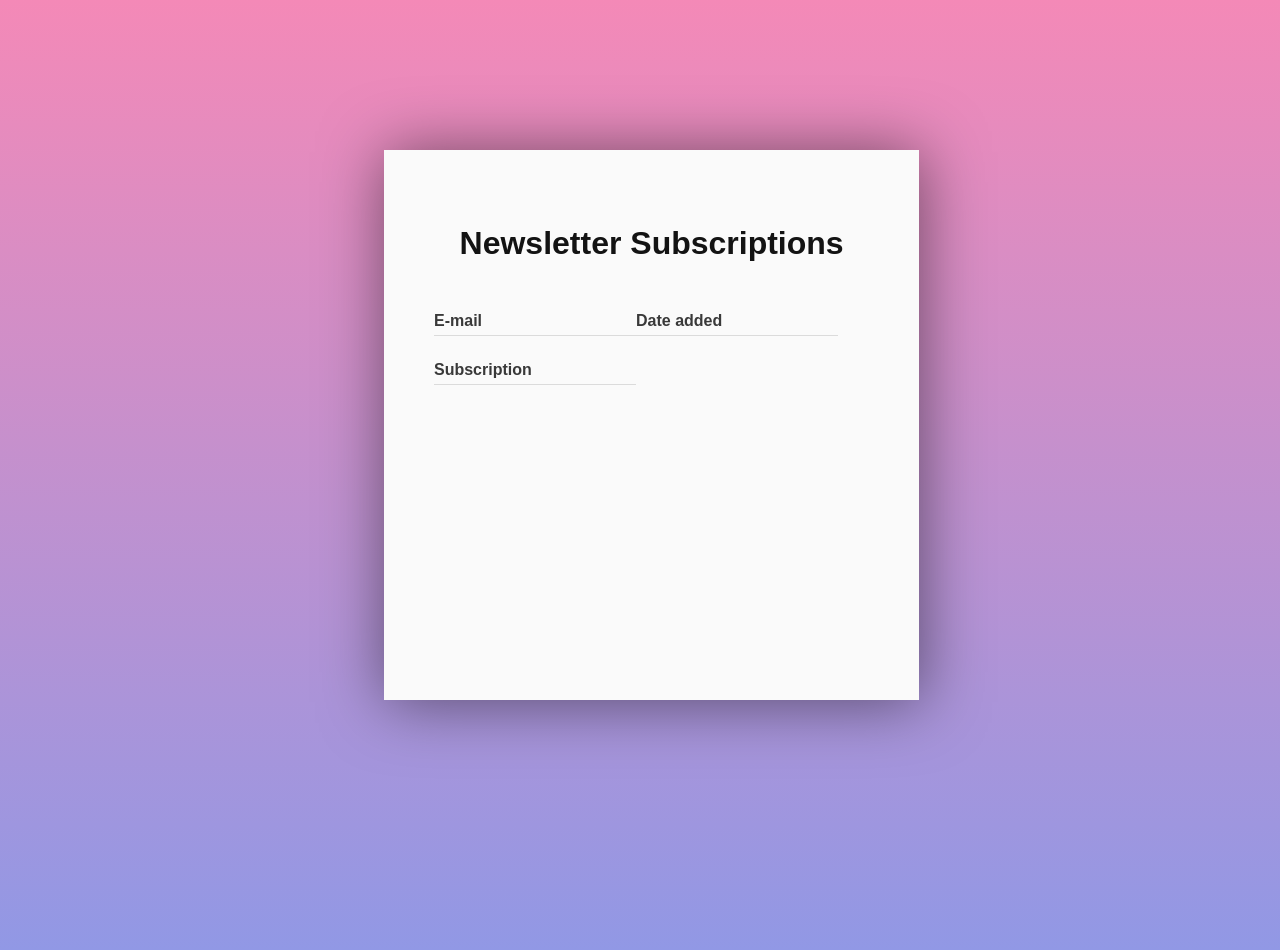
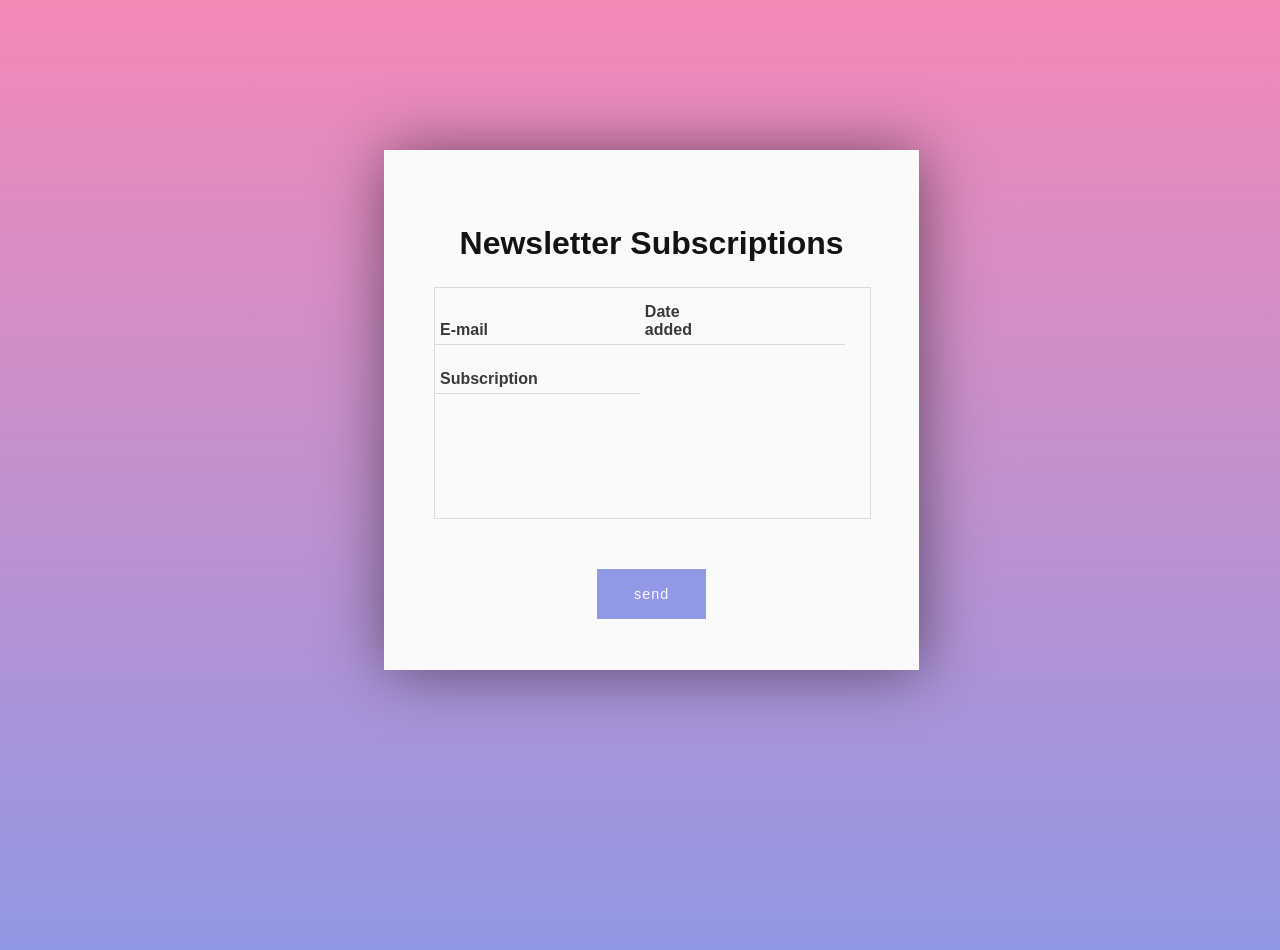
Before and after one commit to C0deBebop/newsletter, a PHP site: page /dashboard/subscriptions.php in a window 1280 px wide. Run offline with PHP 8.4, Linux system fonts and the light colour scheme; data that the repository does not hold is empty.

Commit message:
Send newsletter button CSS and html for subscription page

```diff
--- /dev/null
+++ b/composer.json
@@ -0,0 +1,5 @@
+{
+    "require": {
+        "mailgun/mailgun-php": "~1.7.1"
+    }
+}
--- a/dashboard/css/main.css
+++ b/dashboard/css/main.css
@@ -64,21 +64,30 @@ cursor: pointer;
 
 #newsletter-subscription {
 width: 85%;
-height: 450px;
+height: 420px;
 margin: 150px auto 0 auto;
 padding: 50px;
 background: #fafafa;
 filter: drop-shadow(2px 2px 2pc rgba(0,0,0,0.5));
+}
 
+#newsletter-subscription div {
+width: 100%;
+height: 230px;
+overflow-y: scroll;
+border: 1px solid rgba(212, 212, 212, 0.8);
+margin-top: 25px;
 }
+
 
 #newsletter-subscription ul:first-of-type {
 width: 100%;
-margin: 50px auto 0 auto;
+margin: 5px auto 0 auto;
+padding: 10px 0;
 }
 
 #newsletter-subscription ul:first-of-type li {
-width: 20%;
+width: 19.5%;
 font: normal 900 1em Avenir, sans-serif;
 }
 
@@ -86,17 +95,17 @@ font: normal 900 1em Avenir, sans-serif;
 #newsletter-subscription ul {
 width: 100%;
 margin: 0 auto;
-
 overflow-y: scroll;
 }
 
 #newsletter-subscription ul li {
-width: 20%;
+width: 19.5%;
 display: inline-block;
 list-style-type: none;
 font: normal 500 1em Avenir, sans-serif;
 color: #393939;
 margin-bottom: 25px;
+padding-left: 5px;
 padding-right: 115px;
 padding-bottom: 5px;
 text-align: justify;
@@ -110,5 +119,23 @@ color: #131313;
 #newsletter-subscription ul li a:hover {
 color: #000000;
 text-decoration: none;
+}
 
+#newsletter-subscription ul:nth-child(2) li:nth-last-child(-n+3) {
+border: none;
 }
+
+#newsletter {
+display: block;
+width: 25%;
+height: 50px;
+border: none;
+background: #9198e5;
+font: normal 500 0.9em Avenir, sans-serif;
+letter-spacing: 1px;
+color: #fafafa;
+text-align: center;
+line-height: 3.5em;
+text-decoration: none;
+margin: 50px auto 0 auto;
+}
--- a/dashboard/subscriptions.php
+++ b/dashboard/subscriptions.php
@@ -7,6 +7,7 @@
       <div class="container">
        <div id="newsletter-subscription">
          <h1>Newsletter Subscriptions</h1>
+         <div>
          <ul><li>E-mail</li><li>Date added</li><li>Subscription</li></ul>
          <ul>
         <?php
@@ -17,6 +18,8 @@
                 echo $results;
         ?>
         </ul>
+       </div>
+        <a href="#" id="newsletter">send newsletter</a>
      </div>
   </div>
   <script src="js/main.js"></script>
```
Also changed, not shown: 1 other file.
